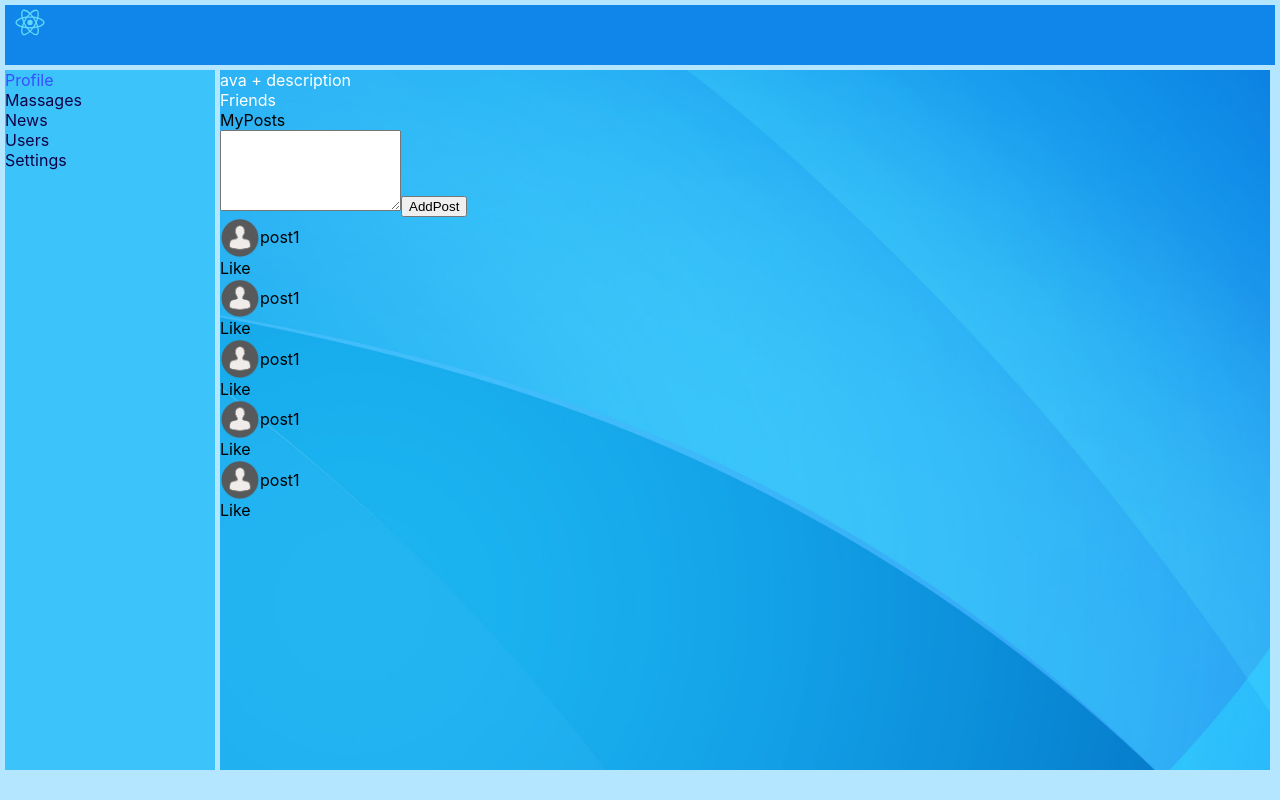
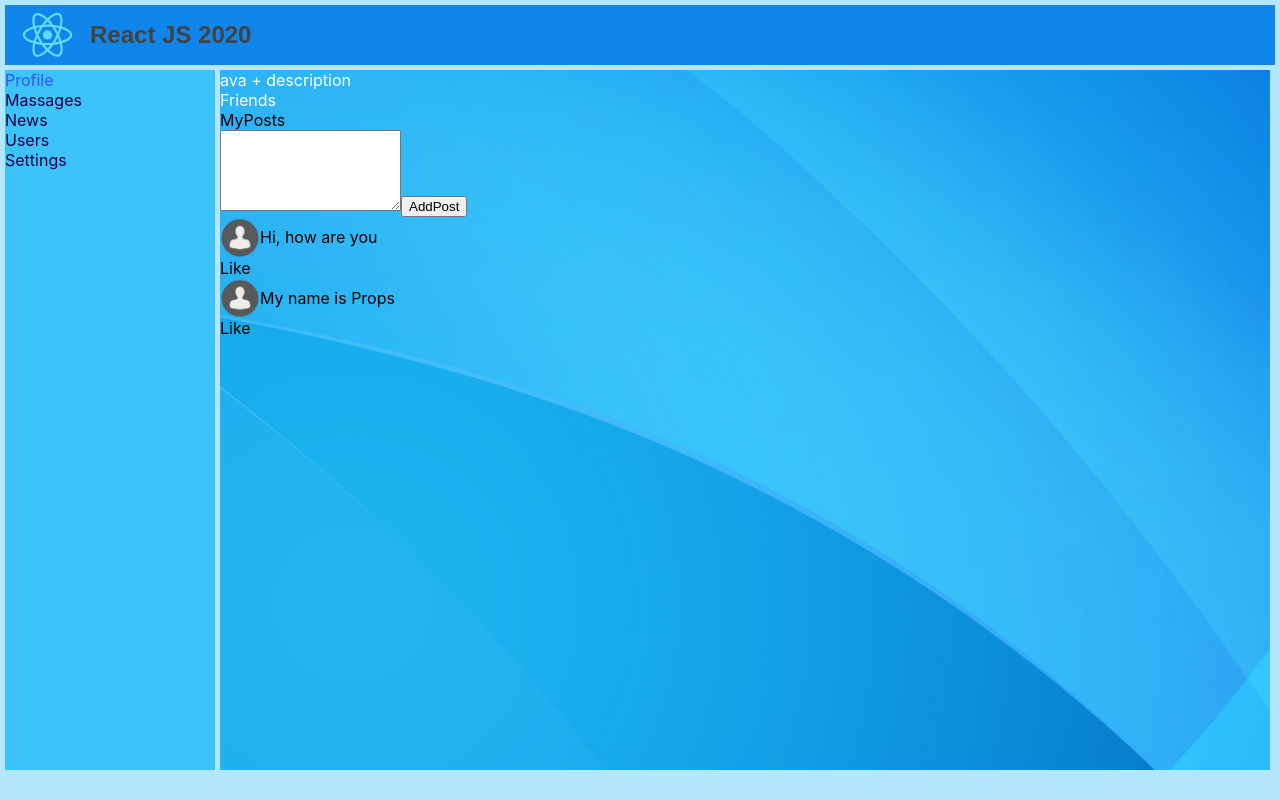
Before and after one commit to GriGoryanSyStem/ReactJS-Repeat, a React (Create React App) app in the folder reactapp/: page /profile in a window 1280 px wide. Built offline with nearby package versions, Linux system fonts and the light colour scheme.

Commit message:
16. Props

```diff
--- a/reactapp/src/components/Header/Header.jsx
+++ b/reactapp/src/components/Header/Header.jsx
@@ -4,10 +4,11 @@ import  c from "./Header.module.css"
 
 
 const Header = () =>{
-    console.log(c);
     return(
             <header className={c.header}>
+
                 <img src={pic} alt="pic" className={c.pic}/>
+                <h2>React JS 2020</h2>
             </header>
     )
 };
--- a/reactapp/src/components/Header/Header.module.css
+++ b/reactapp/src/components/Header/Header.module.css
@@ -1,8 +1,13 @@
 .header {
     grid-area: headerArea;
     background: #1186ea;
+    display: flex;
+    justify-content: flex-start;
+    align-items: center;
+    font-family: sans-serif;
+    color: #424242;
 }
 
 .pic {
-    width: 50px;
+    width: 85px;
 }
--- a/reactapp/src/components/NavBar/NavBar.jsx
+++ b/reactapp/src/components/NavBar/NavBar.jsx
@@ -3,7 +3,6 @@ import c from "./NavBar.module.css"
 
 
 const NavBar =() =>{
-    console.log(c);
     return (
         <div>
             <nav className={c.nav}>
--- a/reactapp/src/components/Profile/MyPost/MyPosts.jsx
+++ b/reactapp/src/components/Profile/MyPost/MyPosts.jsx
@@ -3,17 +3,13 @@ import c from './MyPosts.module.css'
 import Post from "./Post/Post";
 
 const MyPosts = () => {
-    console.log(c);
     return (
         <div>
             <div>MyPosts</div>
             <textarea name="text" cols="20" rows="5"/>
             <button>AddPost</button>
-            <Post/>
-            <Post/>
-            <Post/>
-            <Post/>
-            <Post/>
+            <Post massage='Hi, how are you'/>
+            <Post massage='My name is Props'/>
         </div>
     )
 };
--- a/reactapp/src/components/Profile/MyPost/Post/Post.jsx
+++ b/reactapp/src/components/Profile/MyPost/Post/Post.jsx
@@ -2,12 +2,16 @@ import React from "react";
 import c from './Post.module.css'
 import pic from "../../../../pictures/person-icon-8.png"
 
-const MyPosts = () => {
-    console.log(c);
+const MyPosts = (props) => {
+    console.log(props);
+    console.log(props.massage);
     return (
         <div>
-        <div className={c.post}><img src={pic} alt=""/><span>post1</span></div>
-        <div>Like</div>
+            <div className={c.post}>
+                <img src={pic} alt=""/>
+                <span>{props.massage}</span>
+            </div>
+            <div>Like</div>
         </div>
     )
 };
--- a/reactapp/src/components/Profile/Profile.jsx
+++ b/reactapp/src/components/Profile/Profile.jsx
@@ -3,7 +3,6 @@ import c from './Profile.module.css'
 import MyPosts from "./MyPost/MyPosts";
 
 const Profile = () => {
-    console.log(c);
     return (
         <div>
             <div className={c.content} >
```
